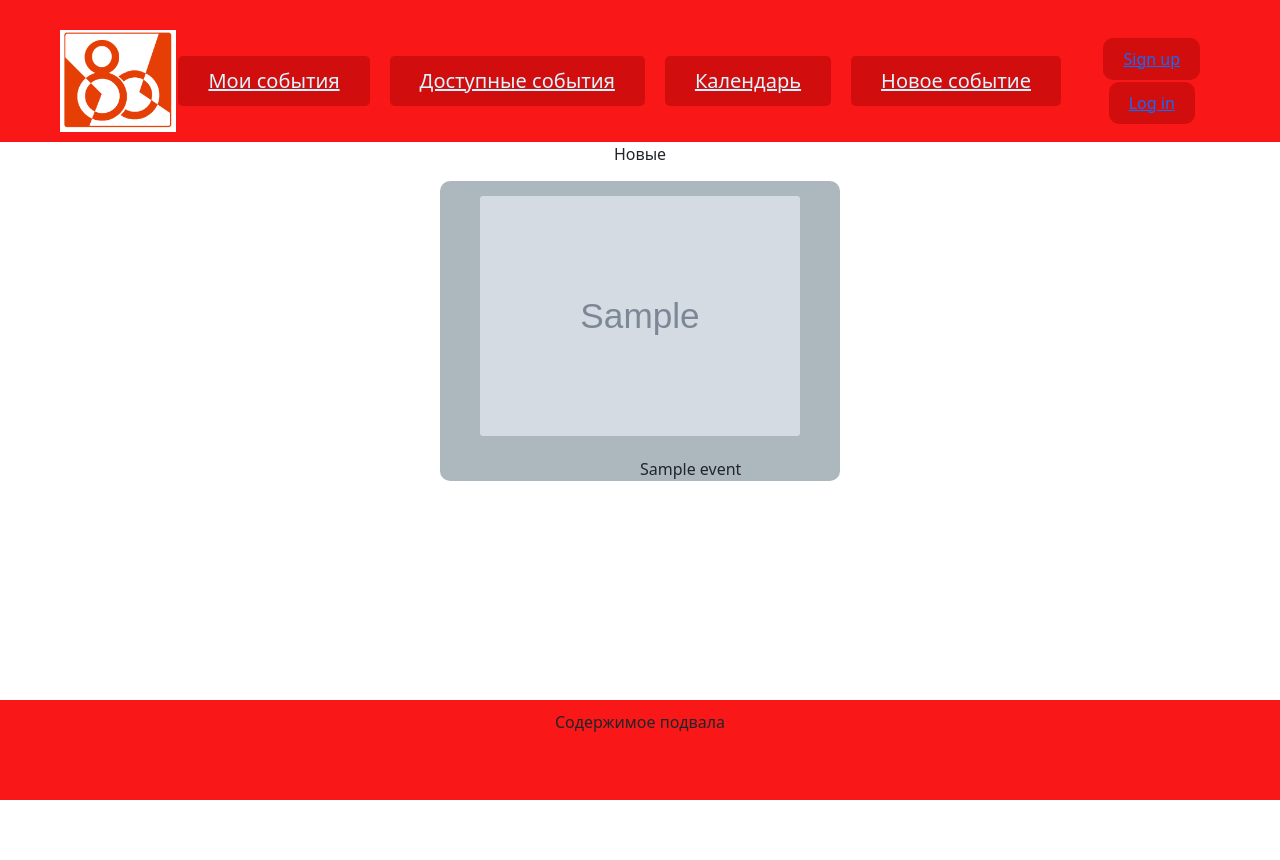
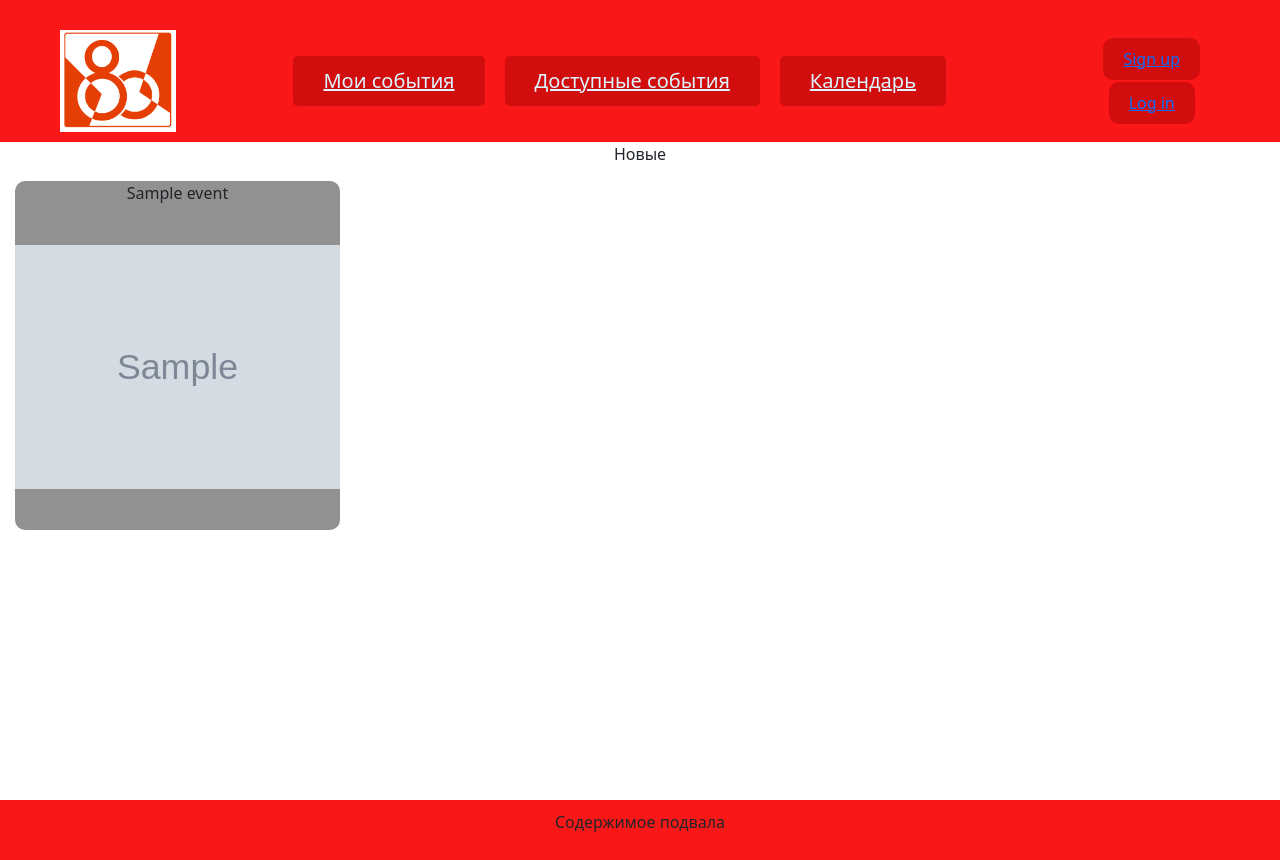
Before and after one commit to reskeee/elka, a Django app: page / in a window 1280 px wide. Before the commit the page ends 800 px from the top, so only its background shows below. Run offline with Django 4.2, Linux system fonts and the light colour scheme; tables that the repository leaves empty hold one stand-in row (values such as "Sample post"); grey boxes marked "Sample" are stand-in pictures.

Commit message:
Edit styles

```diff
--- a/event/templates/event/main_page.html
+++ b/event/templates/event/main_page.html
@@ -6,19 +6,19 @@
 
 <body>
     Новые
-    <div>
+    <ul class="products">
         {% for i in new_events %}
-            <div class="event">
-                <div class="center-image">
-                    <img src="{{ i.image.url }}">
-                </div>
-
+            <li class="product-wrapper">
                 <span>
                     {{ i.title }}
                 </span>
-            </div>
+
+                <div class="product-photo">
+                    <img src="{{ i.image.url }}" alt="">
+                </div>
+            </li>
         {% endfor %}
-    </div>
+    </ul>
 </body>
 
 {% endblock %}
--- a/reg/templates/reg/base.html
+++ b/reg/templates/reg/base.html
@@ -36,11 +36,13 @@
                 </a>
             </div>
 
+            {% if user.is_superuser %}
             <div class="nav_button">
                 <a href="{% url 'event:new_event' %}" class="nav_button-link">
                     Новое событие
                 </a>
             </div>
+            {% endif %}
         </nav>
 
         <nav class="auth">
--- a/static/style.css
+++ b/static/style.css
@@ -6,8 +6,10 @@ html {
 body {
     text-align: center;
     height: 100%;
+    margin: 0; /* Добавлено, чтобы убрать отступы по умолчанию */
 }
 
+/* Стили для шапки */
 .header {
     padding-top: 30px;
 }
@@ -18,20 +20,22 @@ header {
     display: flex;
 }
 
-footer{
+/* Стили для футера */
+footer {
     background-color: #f91717;
     padding: 10px;
 }
 
-.footer-collums{
+.footer-collums {
     display: flex;
 }
 
-.footer-column{
-    flex: 50%;
+.footer-column {
+    flex: 1; /* Используем flex: 1 для равномерного распределения */
     margin: 20px;
 }
 
+/* Стили для форм */
 .form {
     display: inline-block;
     background-color: #f91717;
@@ -40,10 +44,10 @@ footer{
 }
 
 input {
-    border-radius: 50px;
+    border-radius: 25px; /* Изменён радиус для более приятного вида */
     width: 300px;
     height: 50px;
-    border-style: solid;
+    border: solid 1px #ccc; /* Добавлены границы */
     margin-bottom: 20px;
 }
 
@@ -51,64 +55,57 @@ input {
     text-align: center;
 }
 
-/* Стилизуем контейнер */
+/* Контейнер */
 .container {
     max-width: 1190px;
-    padding: 0 15px; /* Увеличиваем боковые отступы */
-    margin: 0 auto; /* Центрируем контейнер по горизонтали */
+    padding: 0 15px;
+    margin: 0 auto;
 }
 
-/* Стилизуем шапку сайта */
-.header {
-    padding-top: 30px; /* Увеличиваем верхний отступ шапки, чтобы логотип и меню не прилипали к экрану */
+/* Внутренний контейнер шапки */
+.header__inner {
+    display: flex;
+    justify-content: space-between;
+    align-items: center;
 }
 
-   /* Стилизуем внутренний контейнер шапки */
-.header__inner {
-    display: flex; /* Выстраиваем элементы внутри контейнера в строку */
-    justify-content: space-between; /* Распределяем элементы по ширине контейнера */
-    align-items: center; /* Выравниваем элементы по вертикали */
+/* Логотип */
+.logo {
+    text-transform: uppercase;
+    font-size: 28px;
+    font-weight: 900;
+    color: #ccebfd;
+    width: 10%; /* Убедитесь, что это значение подходит для вашего дизайна */
 }
 
-/* Стилизуем логотип */
-.logo {
-    text-transform: uppercase; /* Преобразуем текст в верхний регистр */
-    font-size: 28px; /* Устанавливаем размер шрифта */
-    font-weight: 900; /* Устанавливаем жирное начертание шрифта */
-    color: #ccebfd; /* Устанавливаем цвет логотипа */
+/* Стили для меню */
+.menu {
+    display: flex;
+    list-style: none;
 }
 
-   /* Стилизуем списки меню */
-.menu {
-    display: flex; /* Отображаем элементы списка в строку */
-    list-style: none; /* Убираем стандартные маркеры (чёрные точки) */
-}
-
-/* Стилизуем пункты меню */
-.nav_button{
-    margin-right: 20px; /* Добавляем отступ между пунктами меню */
+.nav_button {
+    margin-right: 20px;
     background-color: #d10d0d;
     padding: 10px;
     border-radius: 5px;
 }
 
-/* Стилизуем ссылки в меню */
 .nav_button-link {
-    padding: 10px 20px; /* Увеличиваем вертикальный и горизонтальный отступы */
-    font-size: 20px; /* Уменьшаем размер шрифта */
-    color: #dcf5fe; /* Устанавливаем цвет ссылок */
-    cursor: pointer; /* Задаём изменение вида курсора при наведении на пункты меню */
-    transition: all 0.3s; /* Добавляем плавное изменение стилей при наведении */
+    padding: 10px 20px;
+    font-size: 20px;
+    color: #dcf5fe;
+    cursor: pointer;
+    transition: all 0.3s;
 }
 
-   /* Добавляем стилизацию ссылок в меню при наведении курсора */
-.menu__list-link:hover {
-    color: #eb3e30; /* Задаём изменение цвета ссылок при наведении курсора */
+.nav_button-link:hover {
+    color: #eb3e30;
 }
 
+/* Кнопка входа */
 a.login_button {
     background-color: #d10d0d;
-    size: 50px;
 }
 
 .login_button {
@@ -116,69 +113,182 @@ a.login_button {
     border-radius: 10px;
 }
 
+/* Кнопка с зелёным фоном */
 button {
-    background-color: #4CAF50; /* Зеленый цвет фона */
-    border: none; /* Без рамки */
-    color: white; /* Цвет текста */
-    padding: 15px 70px; /* Отступы */
-    text-align: center; /* Центрирование текста */
-    text-decoration: none; /* Без подчеркивания */
-    display: inline-block; /* Внутренний блочный элемент */
-    font-size: 16px; /* Размер шрифта */
-    margin: 15px 2px; /* Отступы от других элементов */
-    cursor: pointer; /* Курсор-указатель */
-    border-radius: 8px; /* Закругление углов */
-    transition: background-color 0.3s, box-shadow 0.3s; /* Плавный переход */
+    background-color: #4CAF50;
+    border: none;
+    color: white;
+    padding: 15px 70px;
+    text-align: center;
+    text-decoration: none;
+    display: inline-block;
+    font-size: 16px;
+    margin: 15px 2px;
+    cursor: pointer;
+    border-radius: 8px;
+    transition: background-color 0.3s, box-shadow 0.3s;
 }
 
 button:hover {
-    background-color: #45a049; /* Цвет фона при наведении */
-    box-shadow: 0 5px 15px rgba(0, 0, 0, 0.3); /* Тень при наведении */
+    background-color: #45a049;
+    box-shadow: 0 5px 15px rgba(0, 0, 0, 0.3);
 }
 
 button:focus {
-    outline: none; /* Убрали обводку при фокусе */
+    outline: none;
 }
 
+/* Обёртка для основного контента */
 #wrap {
-  min-height: 100%;
-}
-main {
-  padding-bottom: 100px;
-  /*Высота футера*/
+    min-height: 100%;
 }
 
-footer {
-  margin-top: -100px;
-  height: 100px;
+main {
+    padding-bottom: 100px; /* Высота футера */
 }
 
-.event {
-    height: 300px;
-    width: 400px;
-    background-color: #adb8be;
+/* Обёртка для продуктов */
+.product-wrapper {
+    display: block;
+    width: 100%;
+    float: left;
     margin: 15px;
-    display: inline-block;
     border-radius: 10px;
-    position: relative;
-    align-items: center;
+    background-color: #919191;
+    transition: width .2s;
 }
 
-.event span {
+@media only screen and (min-width: 450px) {
+    .product-wrapper {
+        width: 50%;
+    }
+}
+
+@media only screen and (min-width: 768px) {
+    .product-wrapper {
+        width: 33.333%;
+    }
+}
+
+@media only screen and (min-width: 1000px) {
+    .product-wrapper {
+        width: 25%;
+    }
+}
+
+/* Продукты */
+.product {
+    display: block;
+    border: 1px solid #b5e9a7;
+    border-radius: 3px;
+    position: relative;
+    background: #fff;
+    margin: 0 20px 20px 0;
+    text-decoration: none;
+    color: #474747;
+    z-index: 0;
+    height: 300px;
+}
+
+.products {
+    list-style: none;
+    margin: 0 -20px 0 0;
+    padding: 0;
+}
+
+.product-photo {
+    position: relative;
+    padding-bottom: 100%;
+    overflow: hidden;
+}
+
+.product-photo img {
+    position: absolute;
+    top: 0;
+    bottom: 0;
+    left: 0;
+    right: 0;
+    max-width: 100%;
+    max-height: 100%;
+    margin: auto;
+    transition: transform .4s ease-out;
+}
+
+.product:hover .product-photo img {
+    transform: scale(1.05);
+}
+
+.product p {
+    position: relative;
+    margin: 0;
+    font-size: 1em;
+    line-height: 1.4em;
+    height: 5.6em;
+    overflow: hidden;
+}
+
+.product p:after {
+    content: '';
+    display: inline-block;
     position: absolute;
     bottom: 0;
+    right: 0;
+    width: 4.2em;
+    height: 1.6em;
+    background: linear-gradient(to left top, #fff, rgba(255, 255, 255, 0));
 }
 
-.event img {
-    width: 80%;
-    margin: 15px;
+.product-price-old b,
+.product-price-old small {
+    color: #888;
+}
+
+.product:hover .product-preview {
+    transform: translateY(0);
+    opacity: 1;
+}
+
+.product-buttons-wrap {
+    position: absolute;
+    top: 0;
+    left: -1px;
+    right: -1px;
+    bottom: 0;
+    visibility: hidden;
+    opacity: 0;
+    transform: scaleY(.8);
+    transform-origin: top;
+    transition: transform .2s ease-out;
+    z-index: -1;
+    backface-visibility: hidden;
+}
+
+.product-buttons-wrap:before {
+    content: "";
+    float: left;
+    height: 100%;
+    width: 100%;
+}
+
+.buttons {
+    position: relative;
+    top: -1px;
+    padding: 20px;
+    background: #fff;
+    box-shadow: 0 0 20px rgba(0, 0, 0, .5);
+    border: 1px solid #56bd4b;
     border-radius: 3px;
 }
 
-.logo {
-    width: 10%;
+.table-layout .product-main {
+    width: 50%;
+    float: left;
+    background: #fff;
 }
 
-.center-image {
-    text-align: center;
+.table-layout .product-buttons-wrap {
+    position: static;
+    visibility: visible;
+    opacity: 1;
+    transform: scaleY(1);
 }
```
